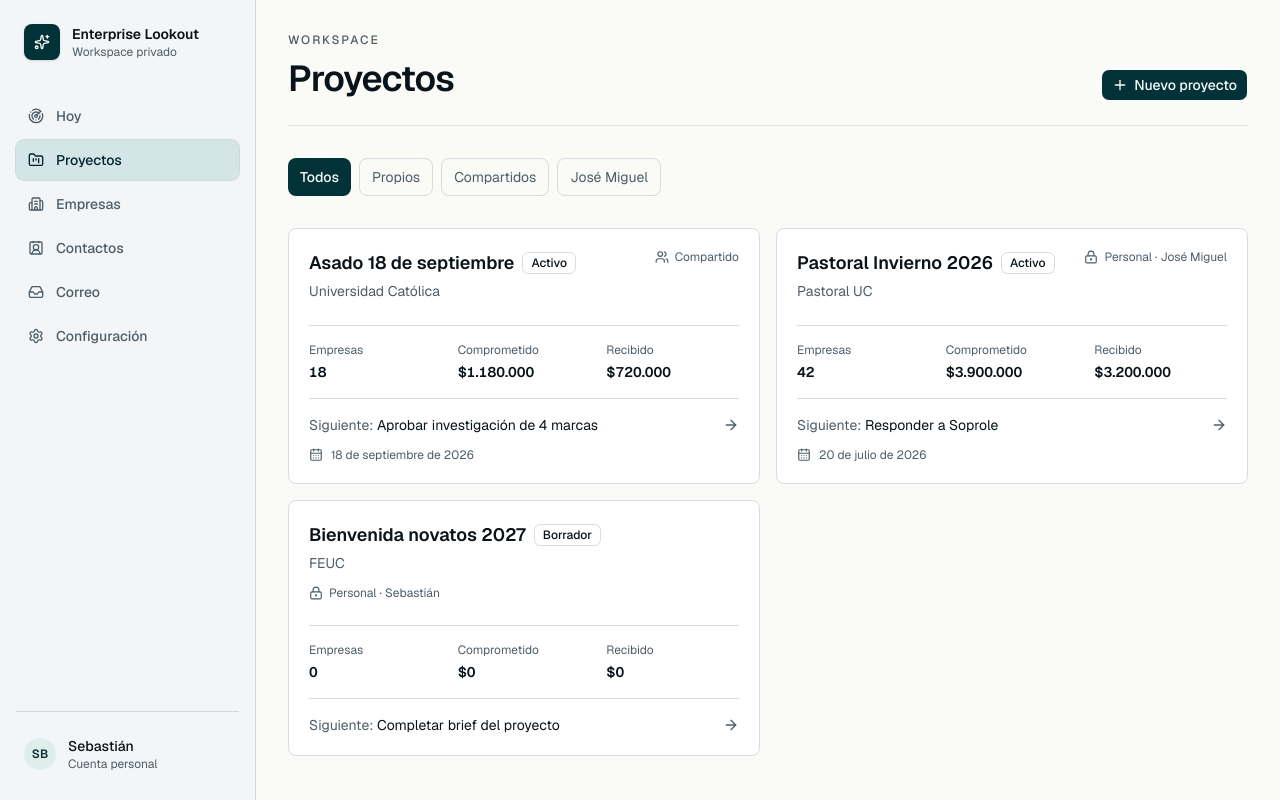
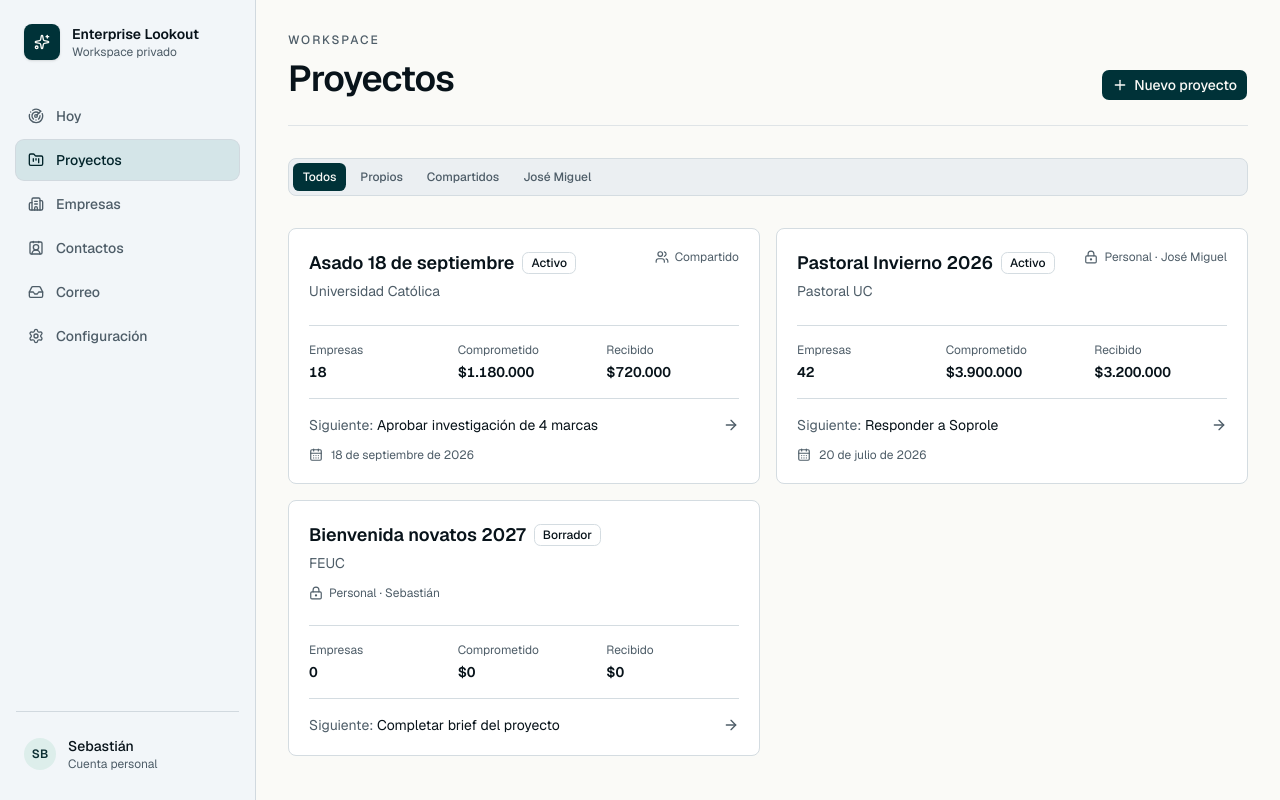
Before and after one commit to Sebtroid/Enterprise-lookout, a Next.js app: page /projects in a window 1280 px wide. Built offline with nearby package versions, Linux system fonts and the light colour scheme; no server answers.

Commit message:
feat: make workspace attention filters actionable

```diff
--- a/src/app/(dashboard)/projects/page.tsx
+++ b/src/app/(dashboard)/projects/page.tsx
@@ -2,4 +2,4 @@ import { ProjectsView } from "@/components/v2/projects-view";
 import { getV2WorkspaceSnapshot } from "@/lib/v2/repository";
 
 export const dynamic = "force-dynamic";
-export default async function ProjectsPage() { const snapshot = await getV2WorkspaceSnapshot(); return <ProjectsView projects={snapshot.projects} />; }
+export default async function ProjectsPage() { const snapshot = await getV2WorkspaceSnapshot(); return <ProjectsView projects={snapshot.projects} currentUser={snapshot.currentUser} teammates={snapshot.teammates} />; }
--- a/src/components/v2/projects-view.tsx
+++ b/src/components/v2/projects-view.tsx
@@ -1,6 +1,10 @@
+"use client";
+
 import Link from "next/link";
 import { ArrowRight, CalendarDays, LockKeyhole, Plus, Users } from "lucide-react";
+import { useState } from "react";
 
+import { SegmentedControl } from "@/components/v2/segmented-control";
 import { PageHeader } from "@/components/page-header";
 import { Badge } from "@/components/ui/badge";
 import { buttonVariants } from "@/components/ui/button";
@@ -8,12 +12,30 @@ import type { V2Project } from "@/lib/v2/types";
 
 const money = new Intl.NumberFormat("es-CL", { style: "currency", currency: "CLP", maximumFractionDigits: 0 });
 
-export function ProjectsView({ projects }: { projects: V2Project[] }) {
+export function ProjectsView({ projects, currentUser, teammates }: { projects: V2Project[]; currentUser: string; teammates: string[] }) {
+  const [scope, setScope] = useState("all");
+  const filteredProjects = projects.filter((project) => {
+    if (scope === "all") return true;
+    if (scope === "mine") return project.ownerName === currentUser;
+    if (scope === "shared") return project.accessMode === "shared";
+    return project.ownerName === scope;
+  });
+
   return <div className="space-y-8">
     <PageHeader eyebrow="Workspace" title="Proyectos"><Link href="/projects/new" className={buttonVariants()}><Plus className="size-4" />Nuevo proyecto</Link></PageHeader>
-    <div className="flex flex-wrap gap-2 text-sm"><button className="rounded-lg bg-primary px-3 py-2 font-medium text-primary-foreground">Todos</button><button className="rounded-lg border border-border px-3 py-2 text-muted-foreground hover:bg-muted">Propios</button><button className="rounded-lg border border-border px-3 py-2 text-muted-foreground hover:bg-muted">Compartidos</button><button className="rounded-lg border border-border px-3 py-2 text-muted-foreground hover:bg-muted">José Miguel</button></div>
+    <SegmentedControl
+      label="Filtrar proyectos"
+      value={scope}
+      options={[
+        { value: "all", label: "Todos" },
+        { value: "mine", label: "Propios" },
+        { value: "shared", label: "Compartidos" },
+        ...teammates.map((teammate) => ({ value: teammate, label: teammate })),
+      ]}
+      onChange={setScope}
+    />
     <section className="grid gap-4 xl:grid-cols-2">
-      {projects.map((project) => <Link href={`/projects/${project.id}`} key={project.id} className="group rounded-lg border border-border bg-card p-5 transition-colors hover:border-primary/35">
+      {filteredProjects.map((project) => <Link href={`/projects/${project.id}`} key={project.id} className="group rounded-lg border border-border bg-card p-5 transition-colors hover:border-primary/35">
         <div className="flex flex-wrap items-start justify-between gap-3"><div><div className="flex items-center gap-2"><h2 className="text-lg font-semibold">{project.name}</h2><Badge variant="outline">{project.status === "active" ? "Activo" : "Borrador"}</Badge></div><p className="mt-1 text-sm text-muted-foreground">{project.institution}</p></div><span className="flex items-center gap-1.5 text-xs text-muted-foreground">{project.accessMode === "shared" ? <Users className="size-3.5" /> : <LockKeyhole className="size-3.5" />}{project.accessMode === "shared" ? "Compartido" : `Personal · ${project.ownerName}`}</span></div>
         <div className="mt-6 grid grid-cols-3 gap-4 border-y border-border py-4"><ProjectMetric label="Empresas" value={String(project.companies)} /><ProjectMetric label="Comprometido" value={money.format(project.committed)} /><ProjectMetric label="Recibido" value={money.format(project.received)} /></div>
         <div className="mt-4 flex items-center justify-between gap-4"><span className="min-w-0 text-sm"><span className="text-muted-foreground">Siguiente: </span>{project.nextAction}</span><ArrowRight className="size-4 shrink-0 text-muted-foreground transition-transform group-hover:translate-x-0.5" /></div>
--- a/src/components/v2/today-view.tsx
+++ b/src/components/v2/today-view.tsx
@@ -1,6 +1,11 @@
+"use client";
+
 import Link from "next/link";
 import { ArrowRight, CheckCircle2, Clock3, FlaskConical, Inbox, ListChecks, MailCheck, Users } from "lucide-react";
+import { useState } from "react";
 
+import { EmptyState } from "@/components/v2/empty-state";
+import { SegmentedControl } from "@/components/v2/segmented-control";
 import { PageHeader } from "@/components/page-header";
 import { Badge } from "@/components/ui/badge";
 import { buttonVariants } from "@/components/ui/button";
@@ -11,9 +16,15 @@ const itemIcons = { approval: MailCheck, reply: Inbox, research: FlaskConical, f
 const kindLabels = { approval: "Aprobación", reply: "Respuesta", research: "Investigación", followup: "Follow-up", task: "Tarea" };
 
 export function TodayView({ snapshot }: { snapshot: V2WorkspaceSnapshot }) {
-  const replyCount = snapshot.attention.filter((item) => item.kind === "reply").length;
-  const approvalCount = snapshot.attention.filter((item) => item.kind === "approval").length;
-  const researchCount = snapshot.attention.filter((item) => item.kind === "research").length;
+  const [scope, setScope] = useState("mine");
+  const attention = snapshot.attention.filter((item) => {
+    if (scope === "mine") return item.owner === snapshot.currentUser;
+    if (scope === "shared") return snapshot.projects.some((project) => project.name === item.project && project.accessMode === "shared");
+    return item.owner === scope;
+  });
+  const replyCount = attention.filter((item) => item.kind === "reply").length;
+  const approvalCount = attention.filter((item) => item.kind === "approval").length;
+  const researchCount = attention.filter((item) => item.kind === "research").length;
   const today = new Intl.DateTimeFormat("es-CL", {
     dateStyle: "full",
     timeZone: "America/Santiago",
@@ -42,14 +53,19 @@ export function TodayView({ snapshot }: { snapshot: V2WorkspaceSnapshot }) {
               <h2 className="text-lg font-semibold">Lo que requiere atención</h2>
               <p className="mt-1 text-sm text-muted-foreground">Ordenado por urgencia y contexto disponible.</p>
             </div>
-            <div className="flex gap-1 rounded-lg border border-border bg-muted/50 p-1 text-xs">
-              <button className="rounded-md bg-background px-3 py-1.5 font-medium shadow-sm">Lo mío</button>
-              <button className="rounded-md px-3 py-1.5 text-muted-foreground hover:text-foreground">Compartidos</button>
-              <button className="rounded-md px-3 py-1.5 text-muted-foreground hover:text-foreground">José Miguel</button>
-            </div>
+            <SegmentedControl
+              label="Filtrar atención"
+              value={scope}
+              options={[
+                { value: "mine", label: "Lo mío" },
+                { value: "shared", label: "Compartidos" },
+                ...snapshot.teammates.map((teammate) => ({ value: teammate, label: teammate })),
+              ]}
+              onChange={setScope}
+            />
           </div>
           <div className="divide-y divide-border overflow-hidden rounded-lg border border-border bg-card">
-            {snapshot.attention.map((item) => <AttentionRow key={item.id} item={item} />)}
+            {attention.length > 0 ? attention.map((item) => <AttentionRow key={item.id} item={item} />) : <EmptyState title="No hay pendientes en este filtro" description="Cambia de vista para revisar la atención del resto del equipo." />}
           </div>
         </section>
 
```
Also changed, not shown: 2 other files (tests, documents, lock files or other folders).
